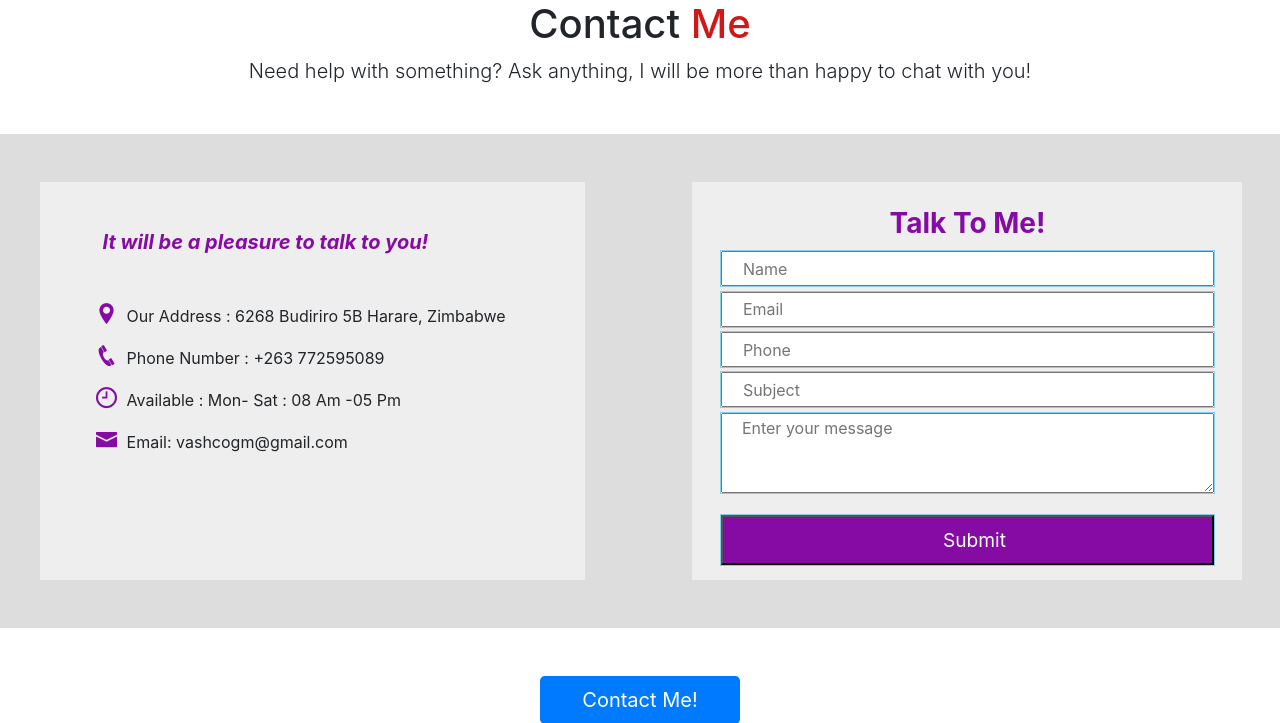
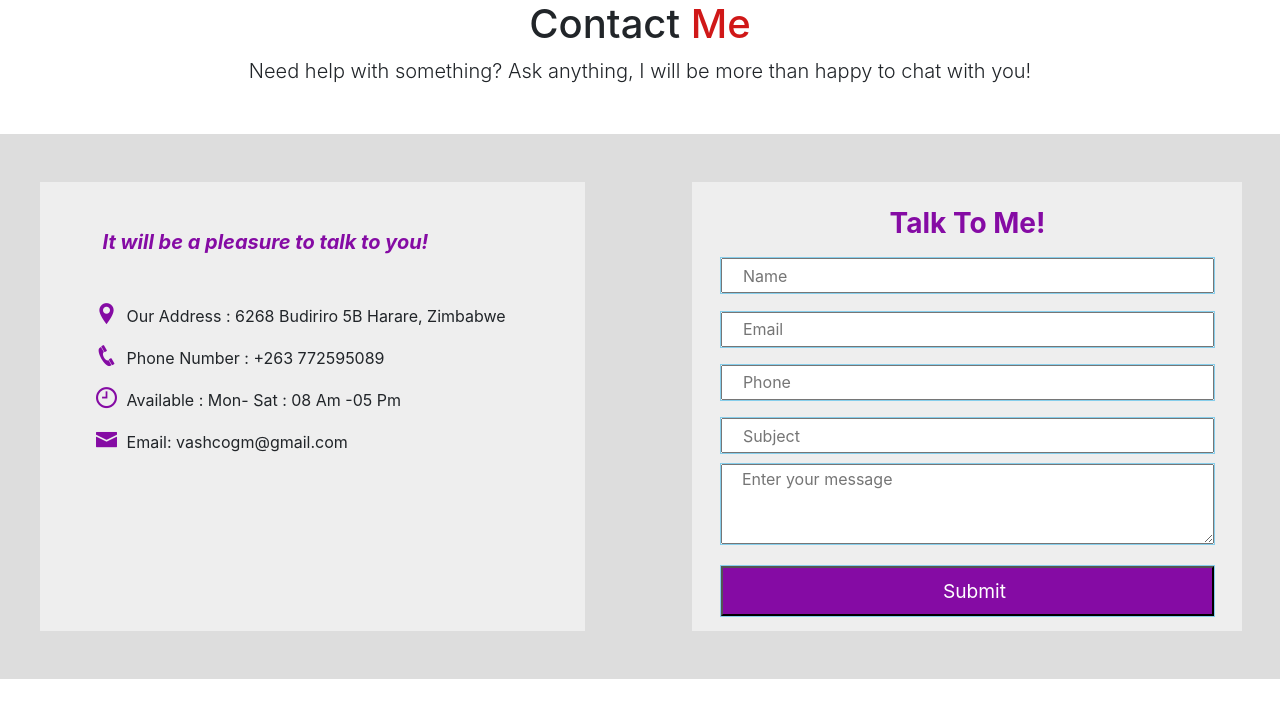
Before and after one commit to VashcoGM/vashcoGM.github.io, a PHP site: page / in a window 1280 px wide. Shown: the part 4670-5393 px from the top of the page. Run offline with PHP 8.4, Linux system fonts and the light colour scheme; some web fonts are replaced.

Commit message:
Update main.css

```diff
--- a/css/main.css
+++ b/css/main.css
@@ -467,7 +467,8 @@ form h3 {
 #name, #email, #phone, #subject {
 	width: 90%;
 	height: 35px;
-	margin: .5% 5%;
+	margin: 1.5% 5%;
+	margin-top: 10px;
 }
 
 #comment {
```
